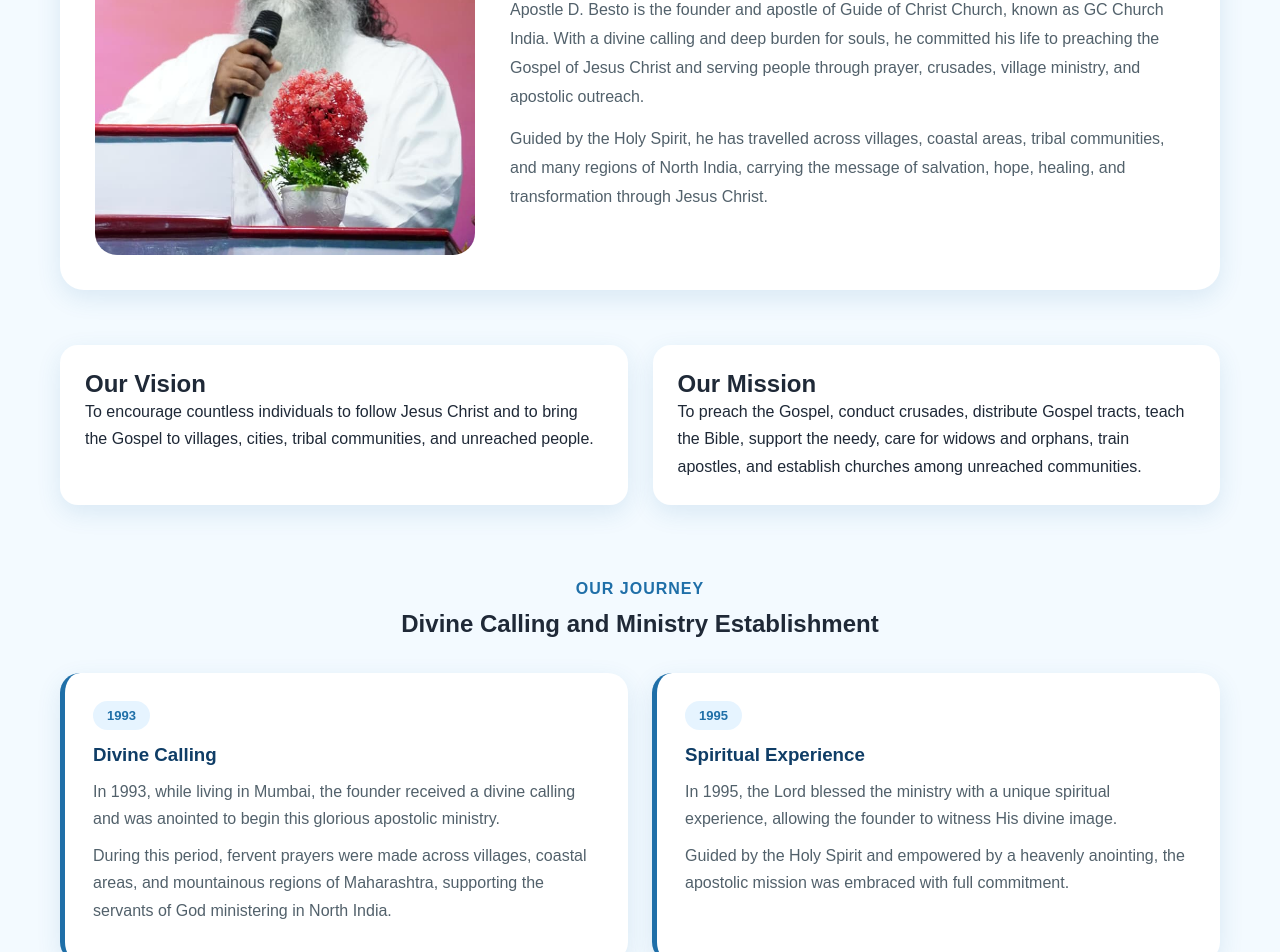
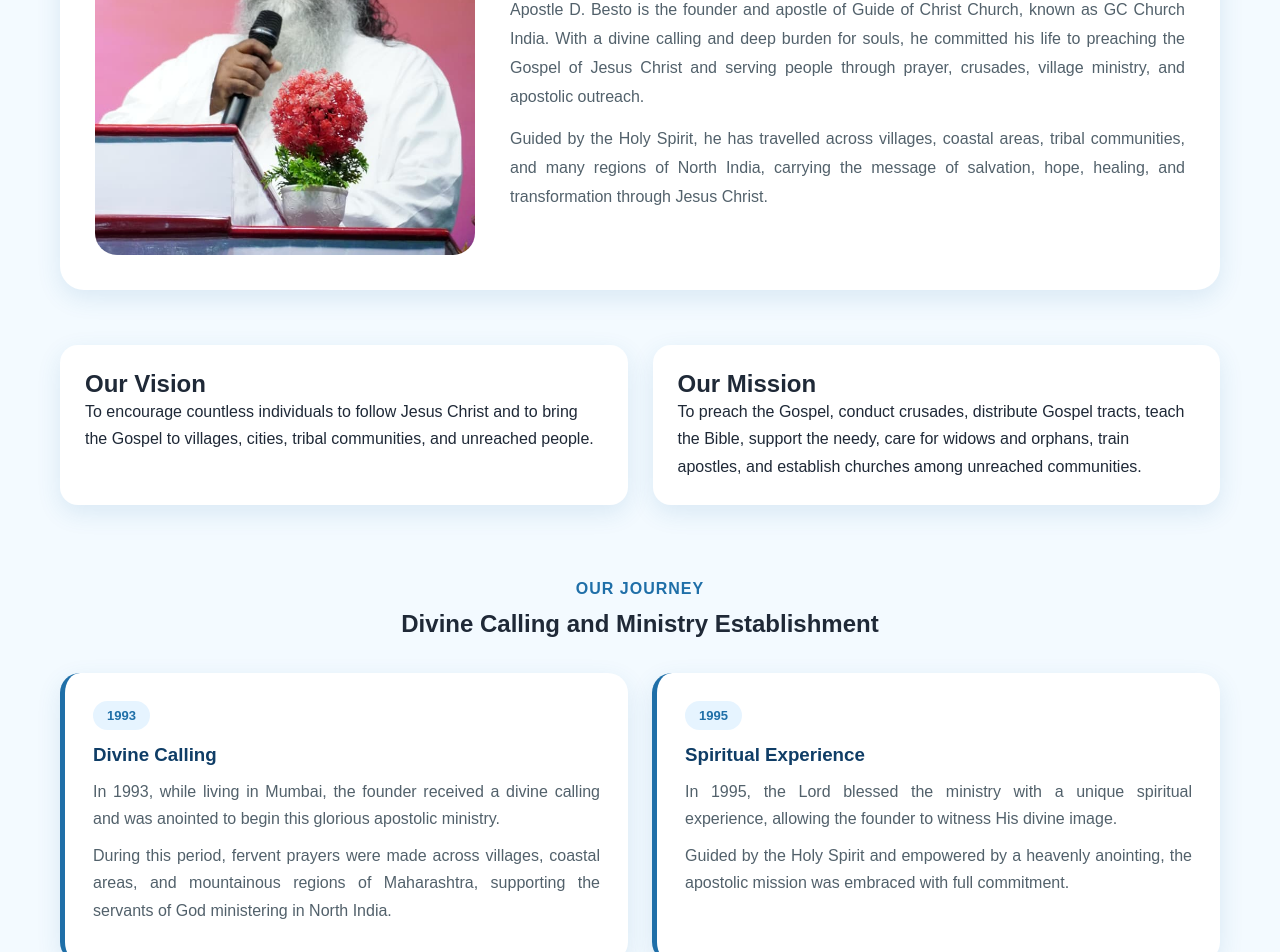
Before and after one commit to hillaryyjohnn/gc-church-india, a React (Vite) app: page /about in a window 1280 px wide. Shown: the part 820-1772 px from the top of the page. Built offline with nearby package versions, Linux system fonts and the light colour scheme.

Commit message:
Update index.css

```diff
--- a/src/index.css
+++ b/src/index.css
@@ -666,6 +666,7 @@ main {
 .journey-card p {
   margin-bottom: 10px;
   color: #444;
+  text-align: justify;
 }
 
 .plan-grid {
@@ -1305,6 +1306,7 @@ main {
   color: #52616b;
   margin-bottom: 14px;
   line-height: 1.8;
+  text-align: justify;
 }
 
 @media (max-width: 900px) {
```
